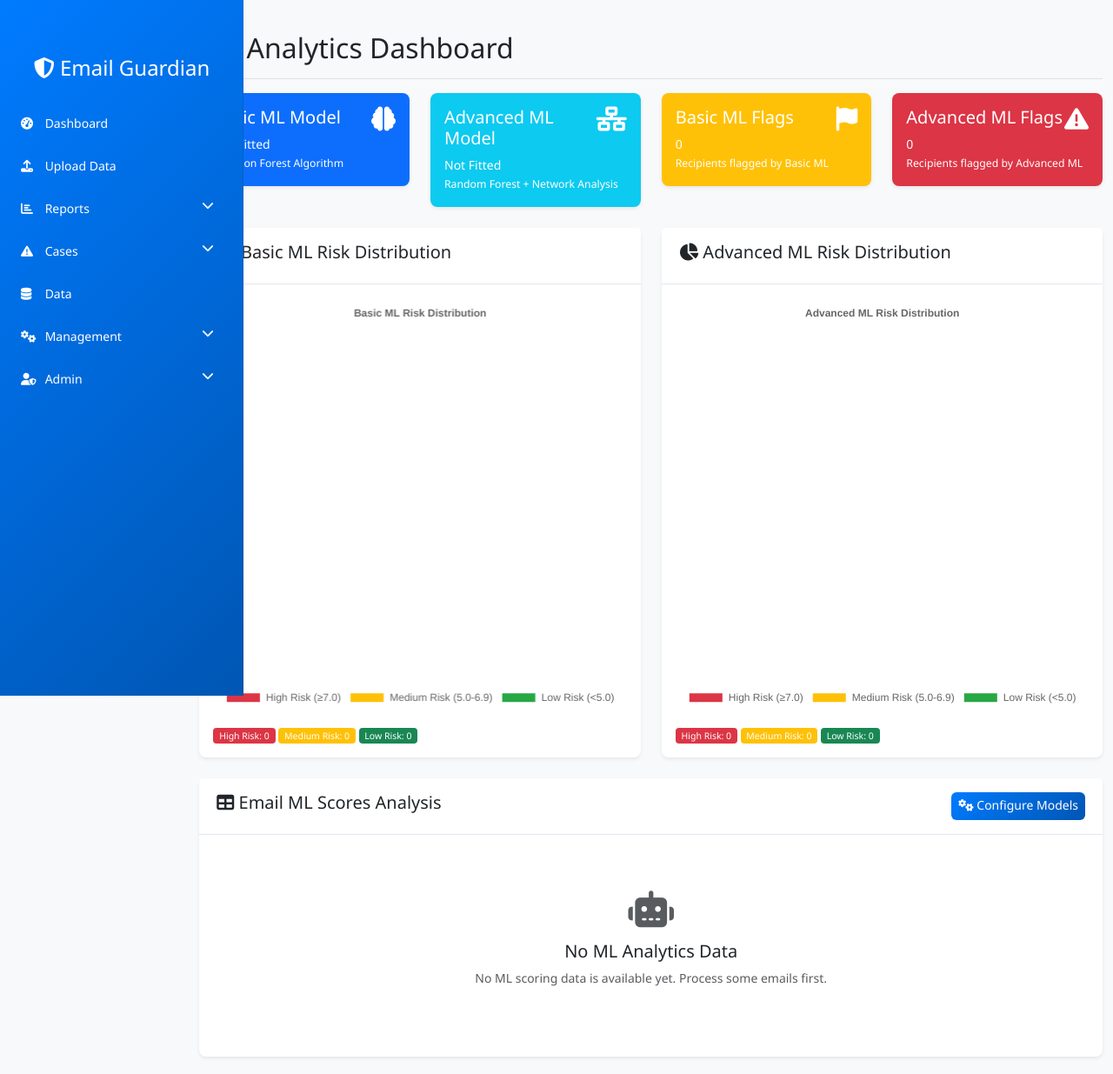
After one commit to Rudolph001/EG_v1, a Flask app: page /ml-analytics in a window 1280 px wide. The commit adds this page. Shown: the whole page at 87% size. Run offline with Flask 3, Linux system fonts and the light colour scheme; some libraries are stand-ins or nearby versions.

Commit message:
Add ML analytics dashboard and model configuration pages
Introduce ML analytics dashboard to display model performance and score distributions, alongside a configuration page for managing ML model parameters and retraining.

Replit-Commit-Author: Agent
Replit-Commit-Session-Id: 1c4c0e47-39e7-473a-9996-970e031d8bc2
Replit-Commit-Checkpoint-Type: full_checkpoint
Replit-Commit-Screenshot-Url: https://storage.googleapis.com/screenshot-production-us-central1/2698d89a-d862-4406-93c7-5ad2687c3515/1c4c0e47-39e7-473a-9996-970e031d8bc2/FVaijsg

```diff
--- a/routes.py
+++ b/routes.py
@@ -1027,6 +1027,210 @@ def cleared_cases_dashboard():
                          cleared_emails=cleared_emails,
                          title='Cleared Cases Dashboard')
 
+@app.route('/ml-analytics')
+def ml_analytics():
+    """ML Analytics Dashboard showing model performance and results"""
+
+    # Get basic ML model statistics
+    try:
+        from ml_engines import BasicMLEngine, AdvancedMLEngine
+        basic_ml = BasicMLEngine()
+        advanced_ml = AdvancedMLEngine()
+
+        # Get emails with ML scores
+        emails_with_scores = db.session.query(
+            EmailRecord.id,
+            EmailRecord.sender,
+            EmailRecord.subject,
+            EmailRecord.processed_at,
+            func.avg(RecipientRecord.ml_score).label('avg_basic_ml'),
+            func.avg(RecipientRecord.advanced_ml_score).label('avg_advanced_ml'),
+            func.avg(RecipientRecord.risk_score).label('avg_risk_score'),
+            func.count(RecipientRecord.id).label('recipient_count')
+        ).join(
+            RecipientRecord, EmailRecord.id == RecipientRecord.email_id
+        ).group_by(
+            EmailRecord.id, EmailRecord.sender, EmailRecord.subject, EmailRecord.processed_at
+        ).order_by(EmailRecord.processed_at.desc()).limit(100).all()
+
+        # Calculate model performance metrics
+        total_emails = EmailRecord.query.count()
+        flagged_by_basic_ml = db.session.query(RecipientRecord).filter(
+            RecipientRecord.ml_score >= 5.0
+        ).count()
+        flagged_by_advanced_ml = db.session.query(RecipientRecord).filter(
+            RecipientRecord.advanced_ml_score >= 5.0
+        ).count()
+
+        # Score distribution for charts
+        basic_ml_scores = db.session.query(RecipientRecord.ml_score).filter(
+            RecipientRecord.ml_score.isnot(None)
+        ).all()
+        advanced_ml_scores = db.session.query(RecipientRecord.advanced_ml_score).filter(
+            RecipientRecord.advanced_ml_score.isnot(None)
+        ).all()
+
+        # Model accuracy metrics (simplified)
+        high_risk_threshold = 7.0
+        medium_risk_threshold = 5.0
+
+        basic_ml_high_risk = len([s[0] for s in basic_ml_scores if s[0] >= high_risk_threshold])
+        basic_ml_medium_risk = len([s[0] for s in basic_ml_scores if medium_risk_threshold <= s[0] < high_risk_threshold])
+        basic_ml_low_risk = len([s[0] for s in basic_ml_scores if s[0] < medium_risk_threshold])
+
+        advanced_ml_high_risk = len([s[0] for s in advanced_ml_scores if s[0] >= high_risk_threshold])
+        advanced_ml_medium_risk = len([s[0] for s in advanced_ml_scores if medium_risk_threshold <= s[0] < high_risk_threshold])
+        advanced_ml_low_risk = len([s[0] for s in advanced_ml_scores if s[0] < medium_risk_threshold])
+
+        stats = {
+            'total_emails': total_emails,
+            'total_recipients': len(basic_ml_scores),
+            'basic_ml_flagged': flagged_by_basic_ml,
+            'advanced_ml_flagged': flagged_by_advanced_ml,
+            'basic_ml_model_status': 'Fitted' if basic_ml.is_fitted else 'Not Fitted',
+            'advanced_ml_model_status': 'Fitted' if advanced_ml.is_fitted else 'Not Fitted',
+            'basic_ml_distribution': {
+                'high_risk': basic_ml_high_risk,
+                'medium_risk': basic_ml_medium_risk,
+                'low_risk': basic_ml_low_risk
+            },
+            'advanced_ml_distribution': {
+                'high_risk': advanced_ml_high_risk,
+                'medium_risk': advanced_ml_medium_risk,
+                'low_risk': advanced_ml_low_risk
+            }
+        }
+
+        return render_template('ml_analytics.html',
+                             emails=emails_with_scores,
+                             stats=stats,
+                             title='ML Analytics Dashboard')
+
+    except Exception as e:
+        flash(f'Error loading ML analytics: {str(e)}', 'error')
+        return render_template('ml_analytics.html',
+                             emails=[],
+                             stats={},
+                             title='ML Analytics Dashboard')
+
+@app.route('/ml-model-config')
+def ml_model_config():
+    """ML Model Configuration page"""
+    try:
+        from ml_engines import BasicMLEngine, AdvancedMLEngine
+        basic_ml = BasicMLEngine()
+        advanced_ml = AdvancedMLEngine()
+
+        # Get current model parameters
+        basic_config = {
+            'contamination': getattr(basic_ml.isolation_forest, 'contamination', 0.1),
+            'random_state': getattr(basic_ml.isolation_forest, 'random_state', 42),
+            'is_fitted': basic_ml.is_fitted
+        }
+
+        advanced_config = {
+            'threshold': getattr(advanced_ml, 'threshold', 0.1),
+            'is_fitted': advanced_ml.is_fitted,
+            'model_type': 'Random Forest + Network Analysis'
+        }
+
+        return render_template('ml_model_config.html',
+                             basic_config=basic_config,
+                             advanced_config=advanced_config,
+                             title='ML Model Configuration')
+
+    except Exception as e:
+        flash(f'Error loading model configuration: {str(e)}', 'error')
+        return redirect(url_for('ml_analytics'))
+
+@app.route('/retrain-basic-ml', methods=['POST'])
+def retrain_basic_ml():
+    """Retrain the basic ML model"""
+    try:
+        contamination = float(request.form.get('contamination', 0.1))
+        random_state = int(request.form.get('random_state', 42))
+
+        from ml_engines import BasicMLEngine
+        basic_ml = BasicMLEngine()
+
+        # Update parameters
+        basic_ml.isolation_forest.contamination = contamination
+        basic_ml.isolation_forest.random_state = random_state
+
+        # Retrain with recent data
+        recent_recipients = RecipientRecord.query.limit(1000).all()
+        if recent_recipients:
+            for recipient in recent_recipients:
+                features = {
+                    'subject_length': len(recipient.email.subject or ''),
+                    'has_attachments': 1 if recipient.email.attachments else 0,
+                    'sender_domain_length': len(recipient.email.sender.split('@')[1]) if '@' in recipient.email.sender else 0,
+                    'is_external': 1 if '@' in recipient.email.sender and not recipient.email.sender.endswith('.internal') else 0,
+                    'is_leaver': 1 if recipient.leaver == 'yes' else 0,
+                    'has_termination': 1 if recipient.termination else 0,
+                    'security_score': recipient.security_score or 0,
+                    'risk_score': recipient.risk_score or 0
+                }
+                # Update ML score
+                new_score = basic_ml.predict_risk(features)
+                recipient.ml_score = new_score
+
+            db.session.commit()
+            flash('Basic ML model retrained successfully!', 'success')
+        else:
+            flash('No data available for retraining.', 'warning')
+
+    except Exception as e:
+        db.session.rollback()
+        flash(f'Error retraining basic ML model: {str(e)}', 'error')
+
+    return redirect(url_for('ml_model_config'))
+
+@app.route('/retrain-advanced-ml', methods=['POST'])
+def retrain_advanced_ml():
+    """Retrain the advanced ML model"""
+    try:
+        threshold = float(request.form.get('threshold', 0.1))
+
+        from ml_engines import AdvancedMLEngine
+        advanced_ml = AdvancedMLEngine()
+        advanced_ml.threshold = threshold
+
+        # Retrain with recent data
+        recent_recipients = RecipientRecord.query.limit(1000).all()
+        if recent_recipients:
+            for recipient in recent_recipients:
+                # Update advanced ML score
+                # Create features for advanced ML
+                features = {
+                    'subject_length': len(recipient.email.subject or ''),
+                    'has_attachments': 1 if recipient.email.attachments else 0,
+                    'sender_domain_length': len(recipient.email.sender.split('@')[1]) if '@' in recipient.email.sender else 0,
+                    'is_external': 1 if '@' in recipient.email.sender and not recipient.email.sender.endswith('.internal') else 0,
+                    'is_leaver': 1 if recipient.leaver == 'yes' else 0,
+                    'has_termination': 1 if recipient.termination else 0,
+                    'security_score': recipient.security_score or 0,
+                    'risk_score': recipient.risk_score or 0,
+                    'hour_of_day': recipient.email.timestamp.hour if recipient.email.timestamp else 12,
+                    'day_of_week': recipient.email.timestamp.weekday() if recipient.email.timestamp else 1,
+                    'subject_exclamation_count': (recipient.email.subject or '').count('!'),
+                    'subject_question_count': (recipient.email.subject or '').count('?'),
+                    'subject_caps_ratio': len([c for c in (recipient.email.subject or '') if c.isupper()]) / max(len(recipient.email.subject or ''), 1)
+                }
+                new_score = advanced_ml.predict_risk(features)
+                recipient.advanced_ml_score = new_score
+
+            db.session.commit()
+            flash('Advanced ML model retrained successfully!', 'success')
+        else:
+            flash('No data available for retraining.', 'warning')
+
+    except Exception as e:
+        db.session.rollback()
+        flash(f'Error retraining advanced ML model: {str(e)}', 'error')
+
+    return redirect(url_for('ml_model_config'))
+
 @app.route('/api/dashboard-data')
 def dashboard_data():
     """API endpoint for dashboard charts data"""
--- a/templates/base.html
+++ b/templates/base.html
@@ -164,6 +164,16 @@
                                             <i class="fas fa-search"></i> Audit Dashboard
                                         </a>
                                     </li>
+                                    <li class="nav-item">
+                                        <a class="nav-link text-white-50" href="{{ url_for('ml_analytics') }}">
+                                            <i class="fas fa-robot"></i> ML Analytics
+                                        </a>
+                                    </li>
+                                    <li class="nav-item">
+                                        <a class="nav-link text-white-50" href="{{ url_for('ml_model_config') }}">
+                                            <i class="fas fa-cogs"></i> ML Model Config
+                                        </a>
+                                    </li>
                                 </ul>
                             </div>
                         </li>
--- /dev/null
+++ b/templates/ml_analytics.html
@@ -0,0 +1,274 @@
+{% extends "base.html" %}
+
+{% block title %}ML Analytics Dashboard - Email Guardian{% endblock %}
+
+{% block page_title %}ML Analytics Dashboard{% endblock %}
+
+{% block content %}
+<div class="row mb-4">
+    <!-- ML Model Status Cards -->
+    <div class="col-md-3">
+        <div class="card bg-primary text-white">
+            <div class="card-body">
+                <div class="d-flex justify-content-between">
+                    <div>
+                        <h5 class="card-title">Basic ML Model</h5>
+                        <p class="card-text">{{ stats.basic_ml_model_status if stats else 'Loading...' }}</p>
+                    </div>
+                    <i class="fas fa-brain fa-2x"></i>
+                </div>
+                <small>Isolation Forest Algorithm</small>
+            </div>
+        </div>
+    </div>
+
+    <div class="col-md-3">
+        <div class="card bg-info text-white">
+            <div class="card-body">
+                <div class="d-flex justify-content-between">
+                    <div>
+                        <h5 class="card-title">Advanced ML Model</h5>
+                        <p class="card-text">{{ stats.advanced_ml_model_status if stats else 'Loading...' }}</p>
+                    </div>
+                    <i class="fas fa-network-wired fa-2x"></i>
+                </div>
+                <small>Random Forest + Network Analysis</small>
+            </div>
+        </div>
+    </div>
+
+    <div class="col-md-3">
+        <div class="card bg-warning text-white">
+            <div class="card-body">
+                <div class="d-flex justify-content-between">
+                    <div>
+                        <h5 class="card-title">Basic ML Flags</h5>
+                        <p class="card-text">{{ stats.basic_ml_flagged if stats else '0' }}</p>
+                    </div>
+                    <i class="fas fa-flag fa-2x"></i>
+                </div>
+                <small>Recipients flagged by Basic ML</small>
+            </div>
+        </div>
+    </div>
+
+    <div class="col-md-3">
+        <div class="card bg-danger text-white">
+            <div class="card-body">
+                <div class="d-flex justify-content-between">
+                    <div>
+                        <h5 class="card-title">Advanced ML Flags</h5>
+                        <p class="card-text">{{ stats.advanced_ml_flagged if stats else '0' }}</p>
+                    </div>
+                    <i class="fas fa-exclamation-triangle fa-2x"></i>
+                </div>
+                <small>Recipients flagged by Advanced ML</small>
+            </div>
+        </div>
+    </div>
+</div>
+
+<div class="row mb-4">
+    <!-- ML Score Distribution Charts -->
+    <div class="col-md-6">
+        <div class="card">
+            <div class="card-header">
+                <h5><i class="fas fa-chart-pie"></i> Basic ML Risk Distribution</h5>
+            </div>
+            <div class="card-body">
+                <canvas id="basicMLChart" width="400" height="300"></canvas>
+                {% if stats and stats.basic_ml_distribution %}
+                <div class="mt-3">
+                    <span class="badge bg-danger">High Risk: {{ stats.basic_ml_distribution.high_risk }}</span>
+                    <span class="badge bg-warning">Medium Risk: {{ stats.basic_ml_distribution.medium_risk }}</span>
+                    <span class="badge bg-success">Low Risk: {{ stats.basic_ml_distribution.low_risk }}</span>
+                </div>
+                {% endif %}
+            </div>
+        </div>
+    </div>
+
+    <div class="col-md-6">
+        <div class="card">
+            <div class="card-header">
+                <h5><i class="fas fa-chart-pie"></i> Advanced ML Risk Distribution</h5>
+            </div>
+            <div class="card-body">
+                <canvas id="advancedMLChart" width="400" height="300"></canvas>
+                {% if stats and stats.advanced_ml_distribution %}
+                <div class="mt-3">
+                    <span class="badge bg-danger">High Risk: {{ stats.advanced_ml_distribution.high_risk }}</span>
+                    <span class="badge bg-warning">Medium Risk: {{ stats.advanced_ml_distribution.medium_risk }}</span>
+                    <span class="badge bg-success">Low Risk: {{ stats.advanced_ml_distribution.low_risk }}</span>
+                </div>
+                {% endif %}
+            </div>
+        </div>
+    </div>
+</div>
+
+<div class="row">
+    <div class="col-12">
+        <div class="card">
+            <div class="card-header d-flex justify-content-between">
+                <h5><i class="fas fa-table"></i> Email ML Scores Analysis</h5>
+                <a href="{{ url_for('ml_model_config') }}" class="btn btn-primary btn-sm">
+                    <i class="fas fa-cogs"></i> Configure Models
+                </a>
+            </div>
+            <div class="card-body">
+                {% if emails %}
+                <div class="table-responsive">
+                    <table class="table table-striped" id="mlAnalyticsTable">
+                        <thead>
+                            <tr>
+                                <th>Email ID</th>
+                                <th>Sender</th>
+                                <th>Subject</th>
+                                <th>Recipients</th>
+                                <th>Basic ML Score</th>
+                                <th>Advanced ML Score</th>
+                                <th>Risk Score</th>
+                                <th>Processed</th>
+                                <th>Actions</th>
+                            </tr>
+                        </thead>
+                        <tbody>
+                            {% for email in emails %}
+                            <tr>
+                                <td><code>ML-{{ email.id }}</code></td>
+                                <td>{{ email.sender }}</td>
+                                <td>
+                                    <span class="text-truncate" style="max-width: 200px; display: inline-block;" title="{{ email.subject or 'No Subject' }}">
+                                        {{ email.subject or 'No Subject' }}
+                                    </span>
+                                </td>
+                                <td>
+                                    <span class="badge bg-info">{{ email.recipient_count }} recipients</span>
+                                </td>
+                                <td>
+                                    {% set basic_score = email.avg_basic_ml or 0 %}
+                                    <span class="badge bg-{{ 'danger' if basic_score >= 7 else 'warning' if basic_score >= 5 else 'success' }}">
+                                        {{ "%.2f"|format(basic_score) }}
+                                    </span>
+                                </td>
+                                <td>
+                                    {% set advanced_score = email.avg_advanced_ml or 0 %}
+                                    <span class="badge bg-{{ 'danger' if advanced_score >= 7 else 'warning' if advanced_score >= 5 else 'success' }}">
+                                        {{ "%.2f"|format(advanced_score) }}
+                                    </span>
+                                </td>
+                                <td>
+                                    {% set risk_score = email.avg_risk_score or 0 %}
+                                    <span class="badge bg-{{ 'danger' if risk_score >= 7 else 'warning' if risk_score >= 5 else 'info' }}">
+                                        {{ "%.2f"|format(risk_score) }}
+                                    </span>
+                                </td>
+                                <td>{{ email.processed_at.strftime('%Y-%m-%d %H:%M') if email.processed_at else 'N/A' }}</td>
+                                <td>
+                                    <a href="{{ url_for('email_detail', email_id=email.id) }}" class="btn btn-outline-primary btn-sm" title="View Details">
+                                        <i class="fas fa-eye"></i>
+                                    </a>
+                                </td>
+                            </tr>
+                            {% endfor %}
+                        </tbody>
+                    </table>
+                </div>
+                {% else %}
+                <div class="text-center py-5">
+                    <i class="fas fa-robot fa-3x text-muted mb-3"></i>
+                    <h5>No ML Analytics Data</h5>
+                    <p class="text-muted">No ML scoring data is available yet. Process some emails first.</p>
+                </div>
+                {% endif %}
+            </div>
+        </div>
+    </div>
+</div>
+{% endblock %}
+
+{% block scripts %}
+<script>
+$(document).ready(function() {
+    // Initialize DataTable
+    $('#mlAnalyticsTable').DataTable({
+        "pageLength": 25,
+        "order": [[ 7, "desc" ]], // Sort by processed date
+        "columnDefs": [
+            { "orderable": false, "targets": 8 } // Disable sorting on actions column
+        ]
+    });
+
+    {% if stats %}
+    // Basic ML Chart
+    const basicMLCtx = document.getElementById('basicMLChart').getContext('2d');
+    new Chart(basicMLCtx, {
+        type: 'doughnut',
+        data: {
+            labels: ['High Risk (≥7.0)', 'Medium Risk (5.0-6.9)', 'Low Risk (<5.0)'],
+            datasets: [{
+                data: [
+                    {{ stats.basic_ml_distribution.high_risk or 0 }},
+                    {{ stats.basic_ml_distribution.medium_risk or 0 }},
+                    {{ stats.basic_ml_distribution.low_risk or 0 }}
+                ],
+                backgroundColor: [
+                    '#dc3545',
+                    '#ffc107',
+                    '#28a745'
+                ],
+                borderWidth: 2
+            }]
+        },
+        options: {
+            responsive: true,
+            plugins: {
+                legend: {
+                    position: 'bottom'
+                },
+                title: {
+                    display: true,
+                    text: 'Basic ML Risk Distribution'
+                }
+            }
+        }
+    });
+
+    // Advanced ML Chart
+    const advancedMLCtx = document.getElementById('advancedMLChart').getContext('2d');
+    new Chart(advancedMLCtx, {
+        type: 'doughnut',
+        data: {
+            labels: ['High Risk (≥7.0)', 'Medium Risk (5.0-6.9)', 'Low Risk (<5.0)'],
+            datasets: [{
+                data: [
+                    {{ stats.advanced_ml_distribution.high_risk or 0 }},
+                    {{ stats.advanced_ml_distribution.medium_risk or 0 }},
+                    {{ stats.advanced_ml_distribution.low_risk or 0 }}
+                ],
+                backgroundColor: [
+                    '#dc3545',
+                    '#ffc107',
+                    '#28a745'
+                ],
+                borderWidth: 2
+            }]
+        },
+        options: {
+            responsive: true,
+            plugins: {
+                legend: {
+                    position: 'bottom'
+                },
+                title: {
+                    display: true,
+                    text: 'Advanced ML Risk Distribution'
+                }
+            }
+        }
+    });
+    {% endif %}
+});
+</script>
+{% endblock %}
```
Also changed, not shown: templates/ml_model_config.html (added, +234 -0 lines).
